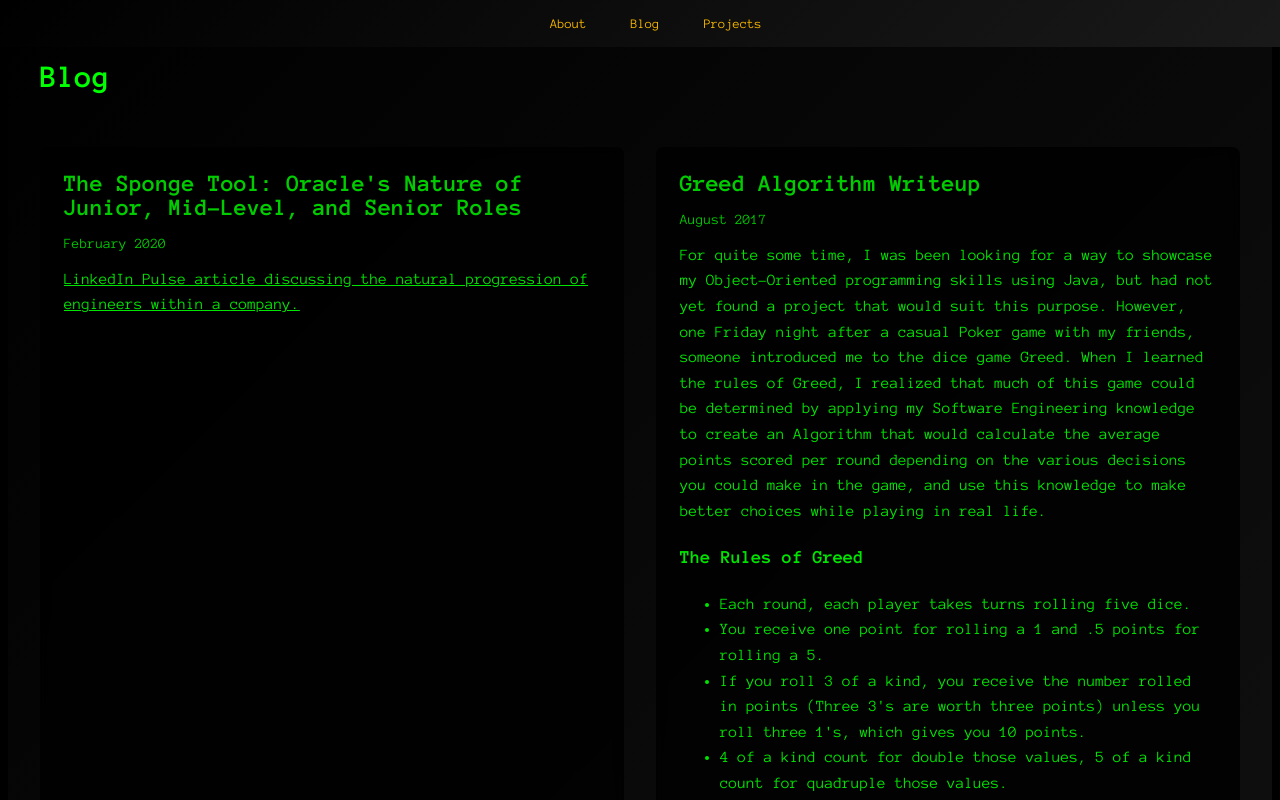
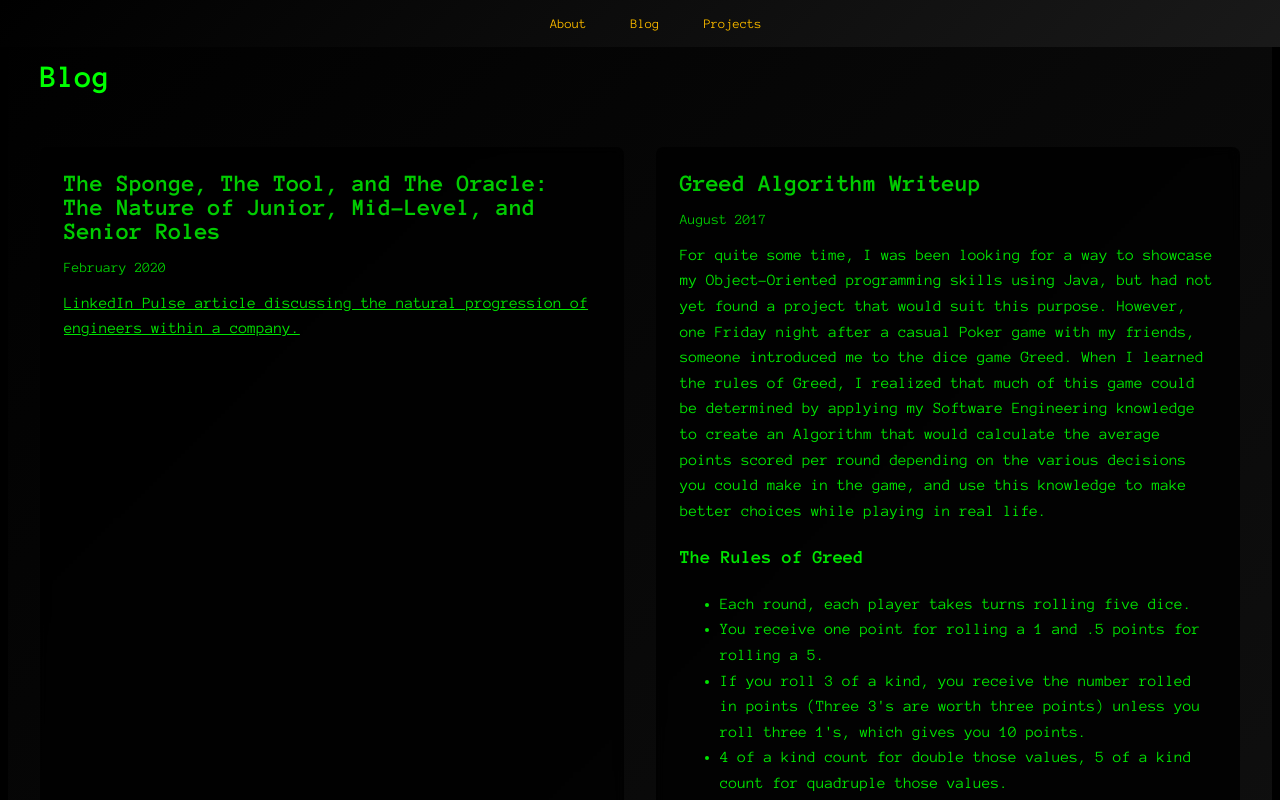
Before and after one commit to thekarlbrown/karlbrownprofessionalwebsite2025, a Next.js app: page /blog in a window 1280 px wide. Shown: the top 800 px of the page. Built offline with nearby package versions, Linux system fonts and the light colour scheme.

Commit message:
updated text of blog title

```diff
--- a/src/app/blog/page.tsx
+++ b/src/app/blog/page.tsx
@@ -9,7 +9,7 @@ interface BlogPost {
 
 const blogPosts: BlogPost[] = [
   {
-    title: "The Sponge Tool: Oracle's Nature of Junior, Mid-Level, and Senior Roles",
+    title: "The Sponge, The Tool, and The Oracle: The Nature of Junior, Mid-Level, and Senior Roles",
     date: "February 2020",
     content: <>
       <p>
```
